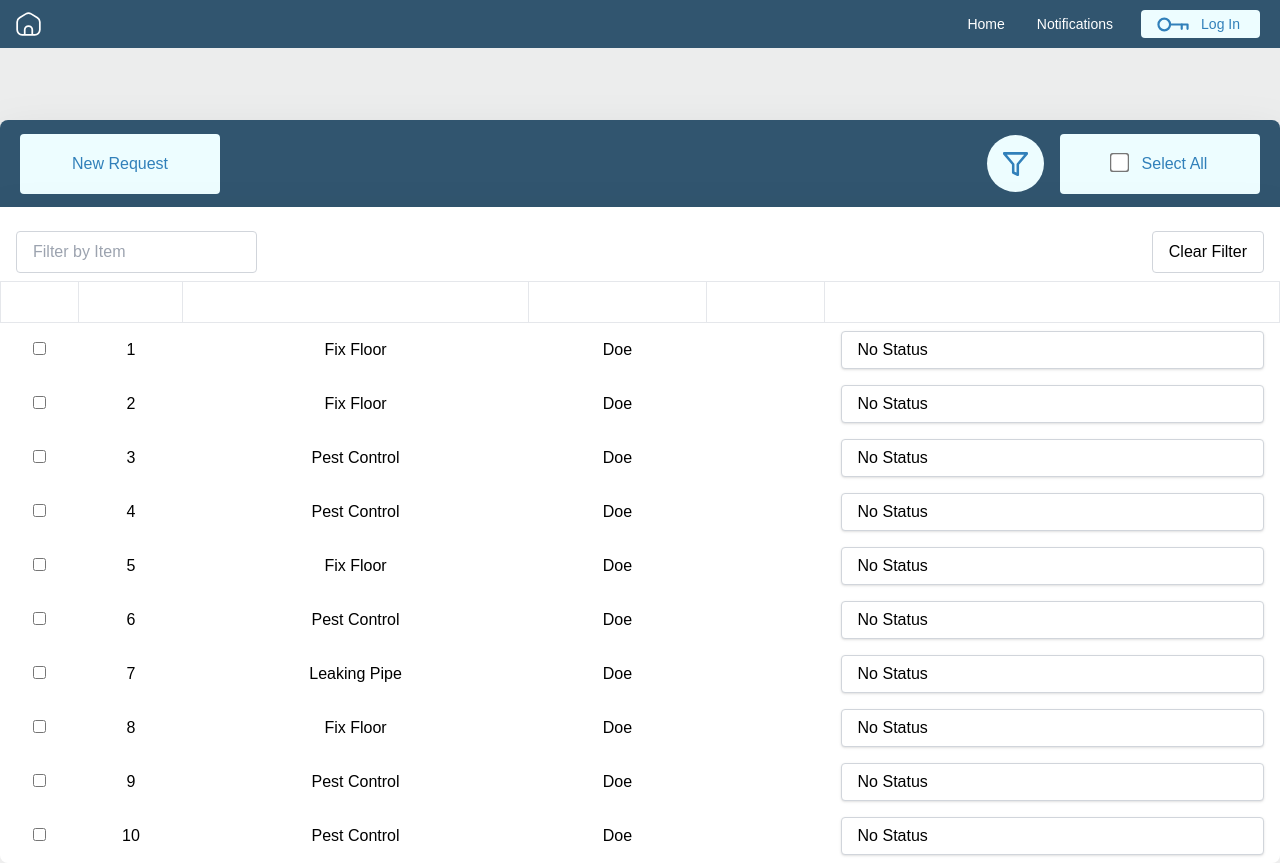
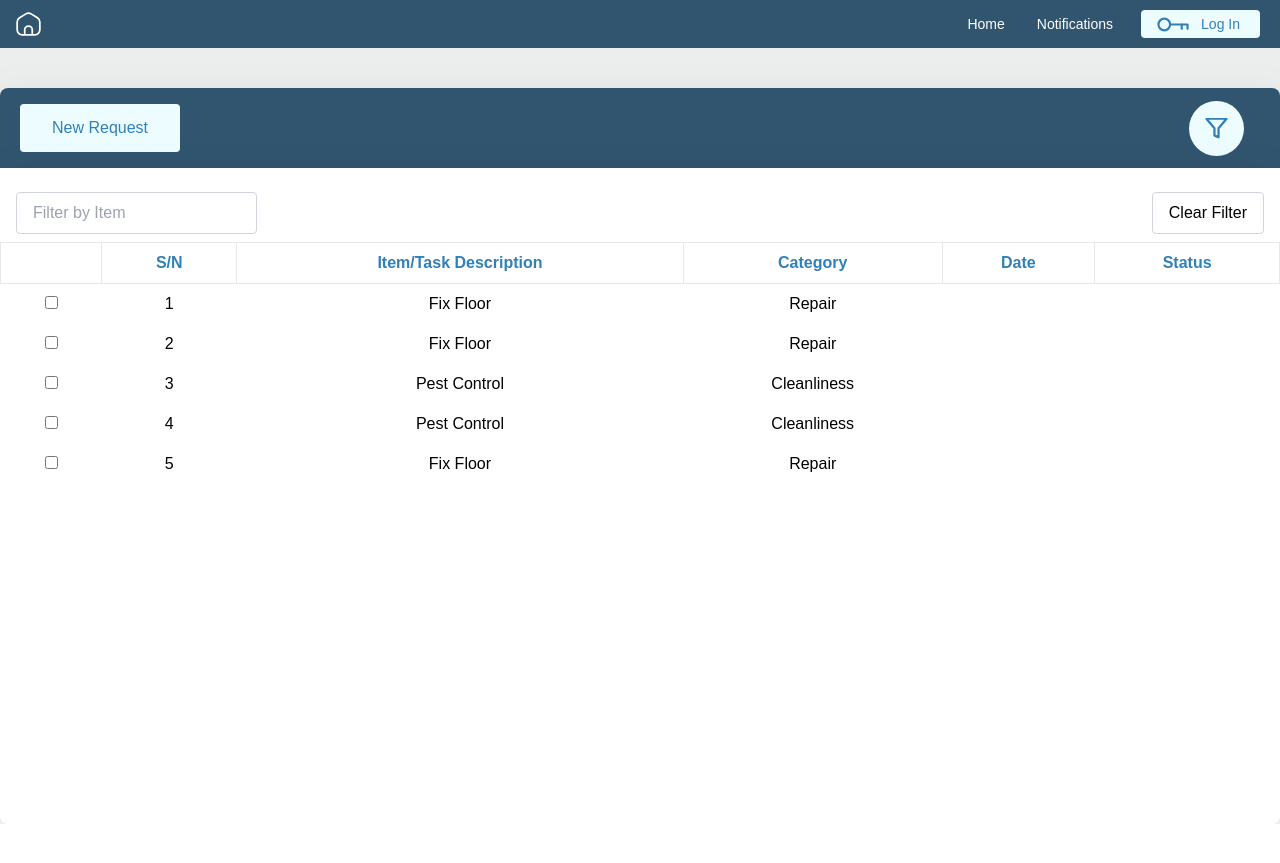
Before and after one commit to varmz120/TenantLandlord_Portal, a React (Create React App) app: page / in a window 1280 px wide. After the commit the page ends 824 px from the top, so only its background shows below. Built offline with nearby package versions, Linux system fonts and the light colour scheme.

Commit message:
Edit dashboard for tenant view and convert button to ActionButton. Pending routing for demo and dropdown button for filter

```diff
--- a/src/components/ActionButton.tsx
+++ b/src/components/ActionButton.tsx
@@ -27,6 +27,10 @@ const ActionButton: FC<InputProps> = ({
       }
       case "reject": {
         className="w-24 " + (toggle && !firstViewState ? "text-[#4D2E2E] border-[#EBB3B0] bg-[#EBB3B0]" : "text-[#EB4841] border-[#EB4841] hover:text-[#4D2E2E]") ;
+        break;
+      }
+      case "request": {
+        className="w-40 text-userNameText border-button bg-userNameButton hover:text-textActive hover:border-activeField hover:bg-buttonActive mx-auto py-3 rounded";
         break;
       }
       case "download": {
--- a/src/pages/Dashboard.tsx
+++ b/src/pages/Dashboard.tsx
@@ -1,8 +1,11 @@
-import React, { useState } from 'react';
+import React, { useState, MouseEvent } from 'react';
 import trashBinIcon from '../images/trash_bin_icon.svg';
 import addServiceProviderIcon from '../images/add_service_provider_icon.svg';
 import filterIcon from '../images/filter_icon.svg';
+import ActionButton from '../components/ActionButton';
 import { useNavigate, useLocation } from "react-router-dom";
+
+// TODO: 1) Reroute for demo with correct navigate, locate and usestates. 2) Update filter dropdown.
 
 // old Dashboard for demo
 // function Dashboard() {
@@ -65,6 +68,7 @@ import { useNavigate, useLocation } from "react-router-dom";
 // export default Dashboard;
 
 const Dashboard = () => {
+
   // useStates
   const [userIsActive, setUserIsActive] = useState(false);
   const handleUserActive = () => {
@@ -72,27 +76,26 @@ const Dashboard = () => {
   };
 
   const [tableData, setTableData] = useState([
-    { ID: 1, Item: 'Fix Floor', Category: 'Doe', Date: ' ', Status: ' ' },
-    { ID: 2, Item: 'Fix Floor', Category: 'Doe', Date: ' ', Status: ' ' },
-    { ID: 3, Item: 'Pest Control', Category: 'Doe', Date: ' ', Status: ' ' },
-    { ID: 4, Item: 'Pest Control', Category: 'Doe', Date: ' ', Status: ' ' },
-    { ID: 5, Item: 'Fix Floor', Category: 'Doe', Date: ' ', Status: ' ' },
-    { ID: 6, Item: 'Pest Control', Category: 'Doe', Date: ' ', Status: ' ' },
-    { ID: 7, Item: 'Leaking Pipe', Category: 'Doe', Date: ' ', Status: ' ' },
-    { ID: 8, Item: 'Fix Floor', Category: 'Doe', Date: ' ', Status: ' ' },
-    { ID: 9, Item: 'Pest Control', Category: 'Doe', Date: ' ', Status: ' ' },
-    { ID: 10, Item: 'Pest Control', Category: 'Doe', Date: ' ', Status: ' ' },
-    { ID: 11, Item: 'Fix Floor', Category: 'Doe', Date: ' ', Status: ' ' },
-    { ID: 12, Item: 'Pest Control', Category: 'Doe', Date: ' ', Status: ' ' },
-    { ID: 13, Item: 'Leaking Pipe', Category: 'Doe', Date: ' ', Status: ' ' },
-    { ID: 14, Item: 'John', Category: 'Doe', Date: ' ', Status: ' ' },
-    { ID: 15, Item: 'John', Category: 'Doe', Date: ' ', Status: ' ' },
-    { ID: 16, Item: 'John', Category: 'Doe', Date: ' ', Status: ' ' },
-    { ID: 17, Item: 'John', Category: 'Doe', Date: ' ', Status: ' ' },
+    { ID: 1, Item: 'Fix Floor', Category: 'Repair', Date: ' ', Status: ' ' },
+    { ID: 2, Item: 'Fix Floor', Category: 'Repair', Date: ' ', Status: ' ' },
+    { ID: 3, Item: 'Pest Control', Category: 'Cleanliness', Date: ' ', Status: ' ' },
+    { ID: 4, Item: 'Pest Control', Category: 'Cleanliness', Date: ' ', Status: ' ' },
+    { ID: 5, Item: 'Fix Floor', Category: 'Repair', Date: ' ', Status: ' ' }
   ]);
 
   const navigate = useNavigate();
   const locate = useLocation();
+  const [firstView, setFirstView] = useState(true);
+
+  const handleButtonClick = (event: MouseEvent<HTMLButtonElement>) : void => {
+    //event.stopPropagation();
+    event.preventDefault();
+
+    console.log("AM HERE");
+
+    navigate('/newRequest');
+  };
+
 
   //
   const [filterValue, setFilterValue] = useState('');
@@ -150,15 +153,14 @@ const Dashboard = () => {
 
   return (
     // Card component that will be used to display the data
-    <div className="flex justify-center items-center h-screen">
-      <div className="container mx-auto" style={{ maxWidth: '1329px', height: '656px' }}>
+    <div className="flex justify-center items-center">
+      <div className="container mx-auto mt-10" style={{ maxWidth: '1329px', height: '656px' }}>
         <div
           className="bg-navbar flex items-center justify-between rounded-t-lg drop-shadow-2xl"
-          style={{ height: '87px', paddingLeft: '20px', paddingRight: '20px' }}
+          style={{ height: '80px', paddingLeft: '20px', paddingRight: '20px' }}
         >
           <div className="flex items-center">
-            <a /* New Request Button */
-              href="#"
+            {/* <a /* New Request Button
               className="block rounded flex border-solid border-1 px-2 py-1 mr-4
                                         flex justify-center items-center text-[#3180ba] bg-[#edfdff] active:text-[#cbe6ec] active:bg-[#193446]"
               onMouseDown={handleUserActive}
@@ -168,7 +170,14 @@ const Dashboard = () => {
               onClick={()=>navigate('/newRequest')}
             >
               <div className="mx-auto">New Request</div>
-            </a>
+            </a> */}
+             <ActionButton
+                        value={"New Request"}
+                        padding_right={"0"}
+                        type="request"
+                        toggle={false}
+                        firstViewState={firstView}
+                        onClick={handleButtonClick}/>
           </div>
           <div className="flex items-center">
 
@@ -179,7 +188,7 @@ const Dashboard = () => {
               onMouseDown={handleUserActive}
               onMouseUp={handleUserInactive}
               onMouseLeave={handleUserInactive}
-              style={{ width: '57px', height: '57px' }}
+              style={{ width: '55px', height: '55px' }}
             >
               <img
                 src={userIsActive ? filterIcon : filterIcon}
@@ -187,7 +196,8 @@ const Dashboard = () => {
                 alt="?"
               ></img>
             </a>
-            <span /* Select All Button */
+            {/*
+            <span /* Select All Button
               className="block rounded flex border-solid border-1 px-2 py-1
                                         flex justify-center items-center text-[#3180ba] bg-[#edfdff]"
               style={{ width: '200px', height: '60px' }}
@@ -206,7 +216,7 @@ const Dashboard = () => {
                 />
                 Select All
               </div>
-            </span>
+            </span> */}
           </div>
         </div>
         <div className="bg-white h-full overflow-y-auto rounded-b-lg drop-shadow-2xl">
@@ -228,9 +238,9 @@ const Dashboard = () => {
           <table className="table-auto w-full">
             <thead>
               <tr>
-                <th className="border px-4 py-2 bg-tableHeader text-white"></th>
-                <th className="border px-4 py-2 bg-tableHeader text-white">S/N</th>
-                <th className="border px-4 py-2 bg-tableHeader text-white">
+                <th className="border px-4 py-2 bg-tableHeader text-userNameText"></th>
+                <th className="border px-4 py-2 bg-tableHeader text-userNameText">S/N</th>
+                <th className="border px-4 py-2 bg-tableHeader text-userNameText">
                   Item/Task Description
                   {filterValue && (
                     <span className="ml-2 text-sm text-gray-500">
@@ -238,9 +248,9 @@ const Dashboard = () => {
                     </span>
                   )}
                 </th>
-                <th className="border px-4 py-2 bg-tableHeader text-white">Category</th>
-                <th className="border px-4 py-2 bg-tableHeader text-white">Date</th>
-                <th className="border px-4 py-2 bg-tableHeader text-white">Status</th>
+                <th className="border px-4 py-2 bg-tableHeader text-userNameText">Category</th>
+                <th className="border px-4 py-2 bg-tableHeader text-userNameText">Date</th>
+                <th className="border px-4 py-2 bg-tableHeader text-userNameText">Status</th>
               </tr>
             </thead>
             <tbody className="">
@@ -261,20 +271,7 @@ const Dashboard = () => {
                   <td className="px-4 py-2">{row.Item}</td>
                   <td className="px-4 py-2">{row.Category}</td>
                   <td className="px-4 py-2">{row.Date}</td>
-                  <td className="px-4 py-2">
-                    <select
-                      value={row.Status}
-                      onChange={(e) => handleStatusUpdate(row.ID, e)}
-                      className="block appearance-none w-full bg-white border border-gray-300
-                                                  hover:border-gray-400 px-4 py-2 pr-8 rounded shadow leading-tight focus:outline-none focus:shadow-outline"
-                    >
-                      {statusOptions.map((option) => (
-                        <option key={option.value} value={option.value}>
-                          {option.label}
-                        </option>
-                      ))}
-                    </select>
-                  </td>
+                  <td className="px-4 py-2">{row.Status}</td>
                 </tr>
               ))}
             </tbody>
```
